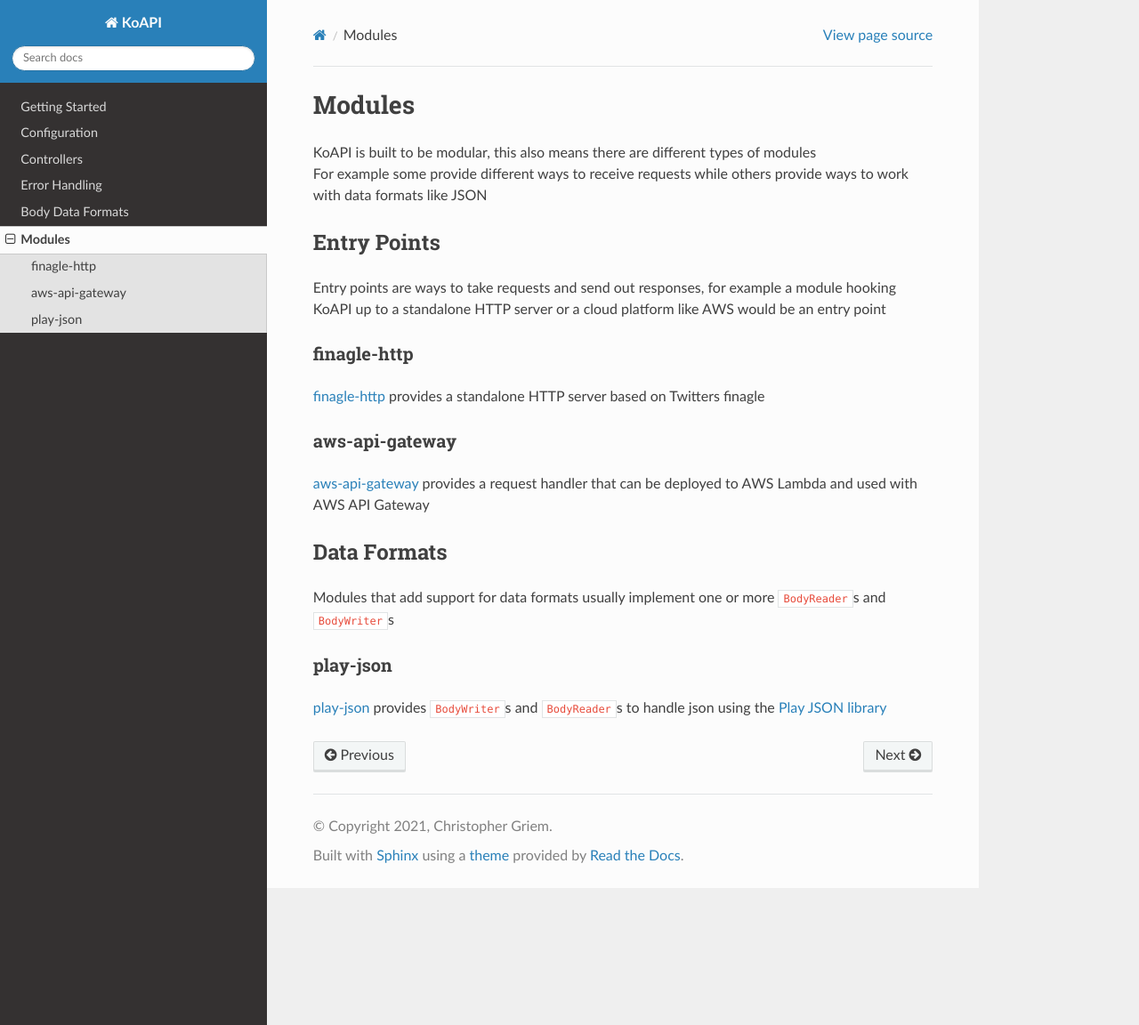
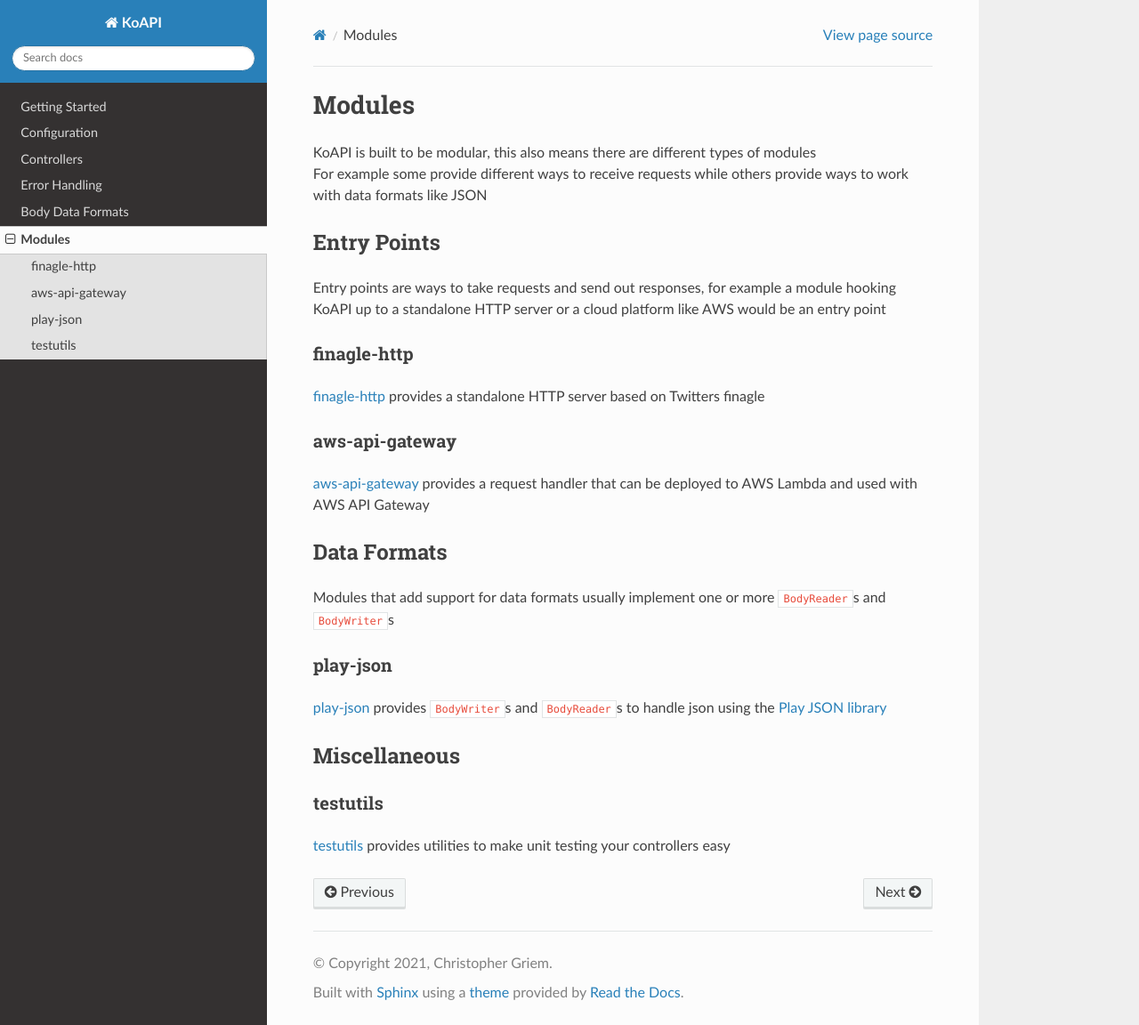
Before and after one commit to nepcore/KoAPI, a Sphinx documentation site: the page built from docs/source/modules.rst, in a window 1280 px wide and 1152 px high. Shown: the whole window at 89% size. Built offline with Sphinx 7.4.7 and the Read the Docs theme 2.0.0, drawn with Linux system fonts in a browser that asks for light colours.

Commit message:
add unit test helpers

```diff
--- a/docs/source/modules.rst
+++ b/docs/source/modules.rst
@@ -7,6 +7,7 @@ Modules
    modules/finagle-http
    modules/aws-api-gateway
    modules/play-json
+   modules/testutils
 
 
 | :project_name: is built to be modular, this also means there are different types of modules
@@ -36,3 +37,10 @@ Modules that add support for data formats usually implement one or more ``BodyRe
 play-json
 ^^^^^^^^^
 :doc:`modules/play-json` provides ``BodyWriter``\ s and ``BodyReader``\ s to handle json using the `Play JSON library <https://github.com/playframework/play-json>`_
+
+Miscellaneous
+-------------
+
+testutils
+^^^^^^^^^
+:doc:`modules/testutils` provides utilities to make unit testing your controllers easy
--- a/docs/source/modules/finagle-http.rst
+++ b/docs/source/modules/finagle-http.rst
@@ -2,7 +2,7 @@ finagle-http
 ============
 
 | This module makes your app available on a standalone HTTP server that is accessible on port 9000 by default (check :doc:`../configuration` for how to change that)
-| It also provides a main method to run your app from, however as sbt doesn't search dependencies for main methods you'll have to do something like ``sbt runMain koapi.fiangle.Main`` to start your application from that
+| It also provides a main method to run your app from, however as sbt doesn't search dependencies for main methods, so you'll have to do something like ``sbt runMain koapi.fiangle.Main`` to start your application from that
 | If you prefer to have the main method in your project you can do so as well, all you need to do is to instanciate ``koapi.finagle.FinagleHttpServer``
 
 You can add this module to your sbt project by adding ``libraryDependencies ++= "koapi" %% "finagle-http" % ":project_version:"`` to your ``build.sbt`` file
```
Also changed, not shown: docs/source/modules/testutils.rst (added, +17 -0 lines), 5 other files.
